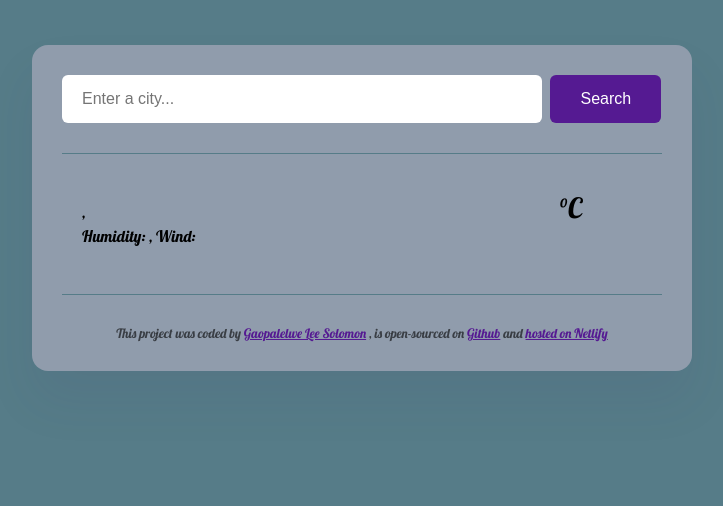
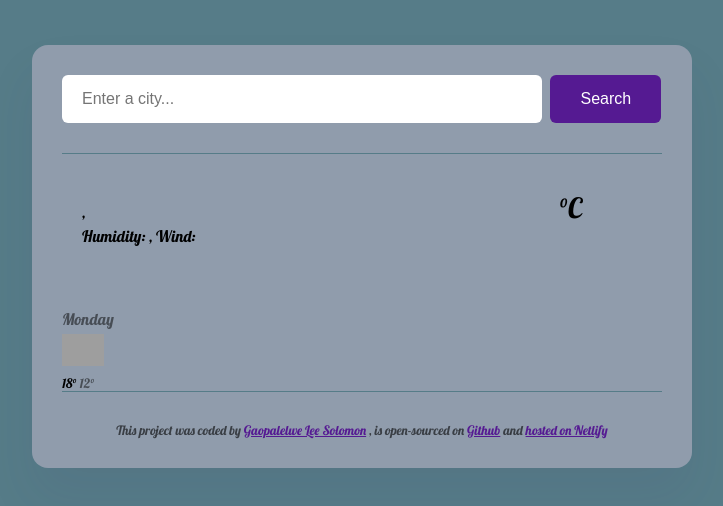
Before and after one commit to solgao/my-first-project, a plain HTML site: page index.html in a window 1280 px wide. Shown: the whole page, without its empty margins (278-1001 px from the left). Drawn offline with nearby package versions, Linux system fonts and the light colour scheme; no server answers; grey boxes are pictures that could not be loaded.

Commit message:
Added weather forecast HTML and CSS

```diff
--- a/index.html
+++ b/index.html
@@ -45,7 +45,24 @@
           </div>
         </div>
       </main>
-
+      <div class="weather-forecast">
+        <div class="row">
+          <div class="col-2">
+            <div class="weather-forecast-date">Monday</div>
+            <div class="image">
+              <img
+                src="http://shecodes-assets.s3.amazonaws.com/api/weather/icons/broken-clouds-day.png"
+                alt=""
+                width="42"
+              />
+            </div>
+            <div class="weather-forecast-temperature">
+              <span class="weather-forecast-temperature-max">18°</span>
+              <span class="weather-forecast-temperature-min">12°</span>
+            </div>
+          </div>
+        </div>
+      </div>
       <footer>
         This project was coded by
         <a href="https://github.com/solgao" target="_blank">
--- a/src/style.css
+++ b/src/style.css
@@ -89,6 +89,29 @@ main {
   font-size: 28px;
   margin-left: 5px;
 }
+
+.weather-forecast {
+  margin-top: 15px;
+  text-align: left;
+  color: black;
+}
+
+.weather-forecast-date {
+  font-size: 16px;
+  opacity: 0.5;
+}
+.image {
+  display: block;
+  margin-top: 5px;
+  margin-bottom: 5px;
+}
+.weather-forecast-temperature {
+  font-size: 13px;
+}
+
+.weather-forecast-temperature-min {
+  opacity: 0.5;
+}
 footer {
   border-top: 1px solid #567c88;
   padding: 30px 0 0 0;
```
